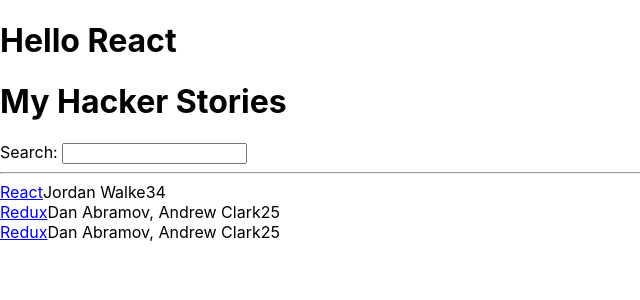
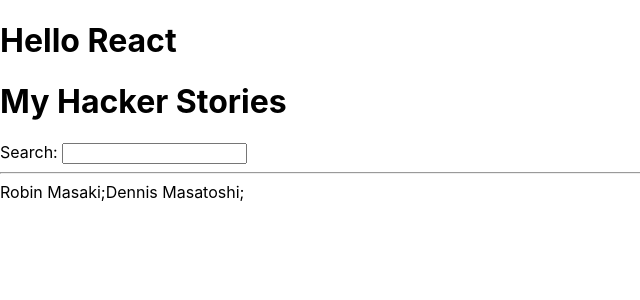
Before and after one commit to Masakida0514/educative_study, a React (Create React App) app: page / in a window 1280 px wide. Shown: the top 300 px of the page, without its empty margins (0-640 px from the left). Built offline with nearby package versions, Linux system fonts and the light colour scheme.

Commit message:
クラスを使ってみる

```diff
--- a/src/App.js
+++ b/src/App.js
@@ -2,6 +2,18 @@
 
 function getTitle(title) {
   return title;
+}
+
+// Add Class
+class Developer {
+  constructor(firstName, lastName) {
+    this.firstName = firstName;
+    this.lastName = lastName;
+  }
+
+  getName() {
+    return this.firstName + ' ' + this.lastName;
+  }
 }
 
 const list = [
@@ -48,19 +60,27 @@
   );
 }
 
+
+// 大きなreact appはHierarchies componentを持つ
+// これをcomponent treesと言う
+// App：root　Component
+// List：leaf component / sibling components
 function List() {
-  return list.map(function(item){
-    return (
-      <div key = {item.objectID}>
-        <span>
-          <a href={item.url}>{item.title}</a>
-        </span>
-        <span>{item.author}</span>
-        <span>{item.num_comments}</span>
-        <span>{item.points}</span>
-      </div>
-    );
-  });
+
+  const robin = new Developer('Robin', 'Masaki');
+  const denis = new Developer('Dennis', 'Masatoshi');
+
+  return (
+    <div>
+      {robin.getName()};
+      {denis.getName()};
+    </div>
+  );
+
 }
 
+
+
+
+
 export default App;
```
